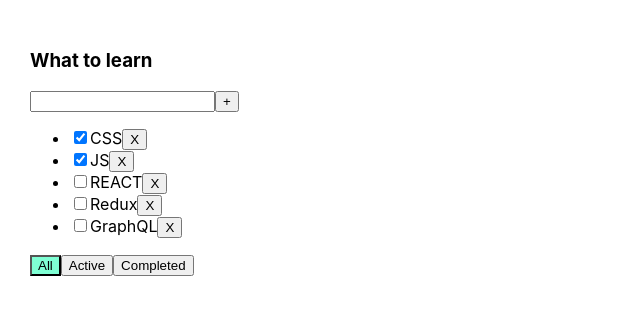
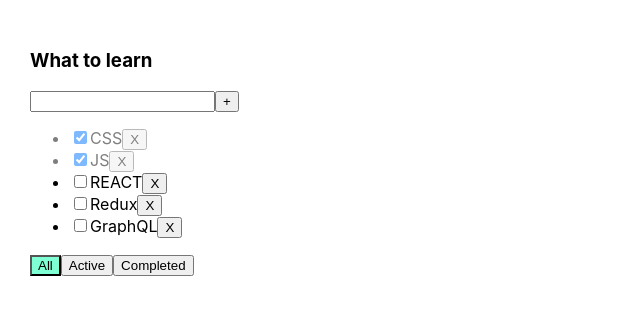
Before and after one commit to vadimhmys/todots, a React (Create React App) app: page / in a window 1280 px wide. Shown: the top 314 px of the page, without its empty margins (0-640 px from the left). Built offline with nearby package versions, Linux system fonts and the light colour scheme.

Commit message:
feat: change color for completed tasks

```diff
--- a/src/App.css
+++ b/src/App.css
@@ -18,3 +18,7 @@
 .active-filter {
   background-color: aquamarine
 }
+
+.is-done {
+  opacity: 0.5;
+}
--- a/src/TodoList.tsx
+++ b/src/TodoList.tsx
@@ -68,7 +68,7 @@
             props.changeTaskStatus(t.id, e.currentTarget.checked);
           };
           return (
-            <li key={t.id}>
+            <li key={t.id} className={t.isDone ? "is-done" : ""}>
               <input
                 type="checkbox"
                 checked={t.isDone}
```
